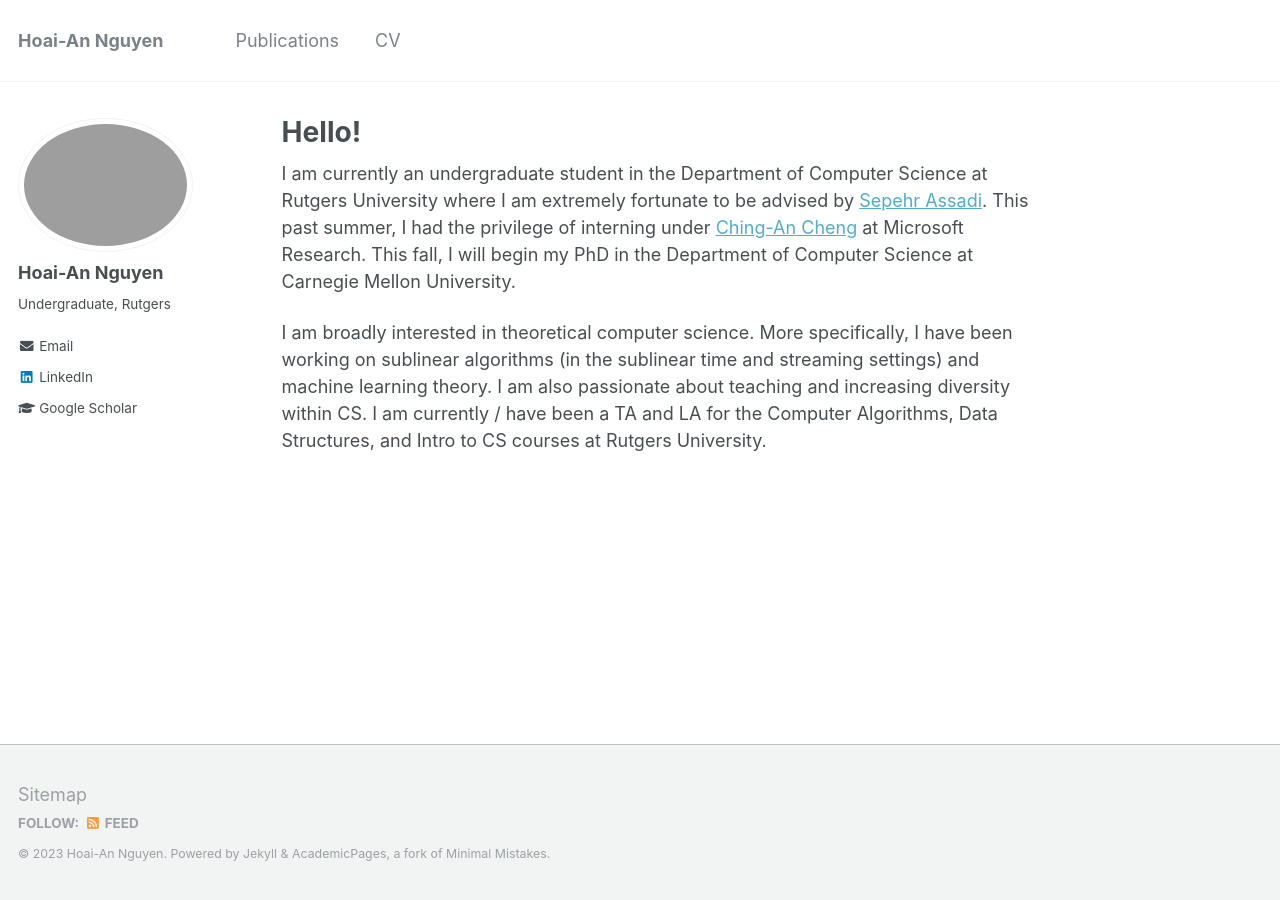
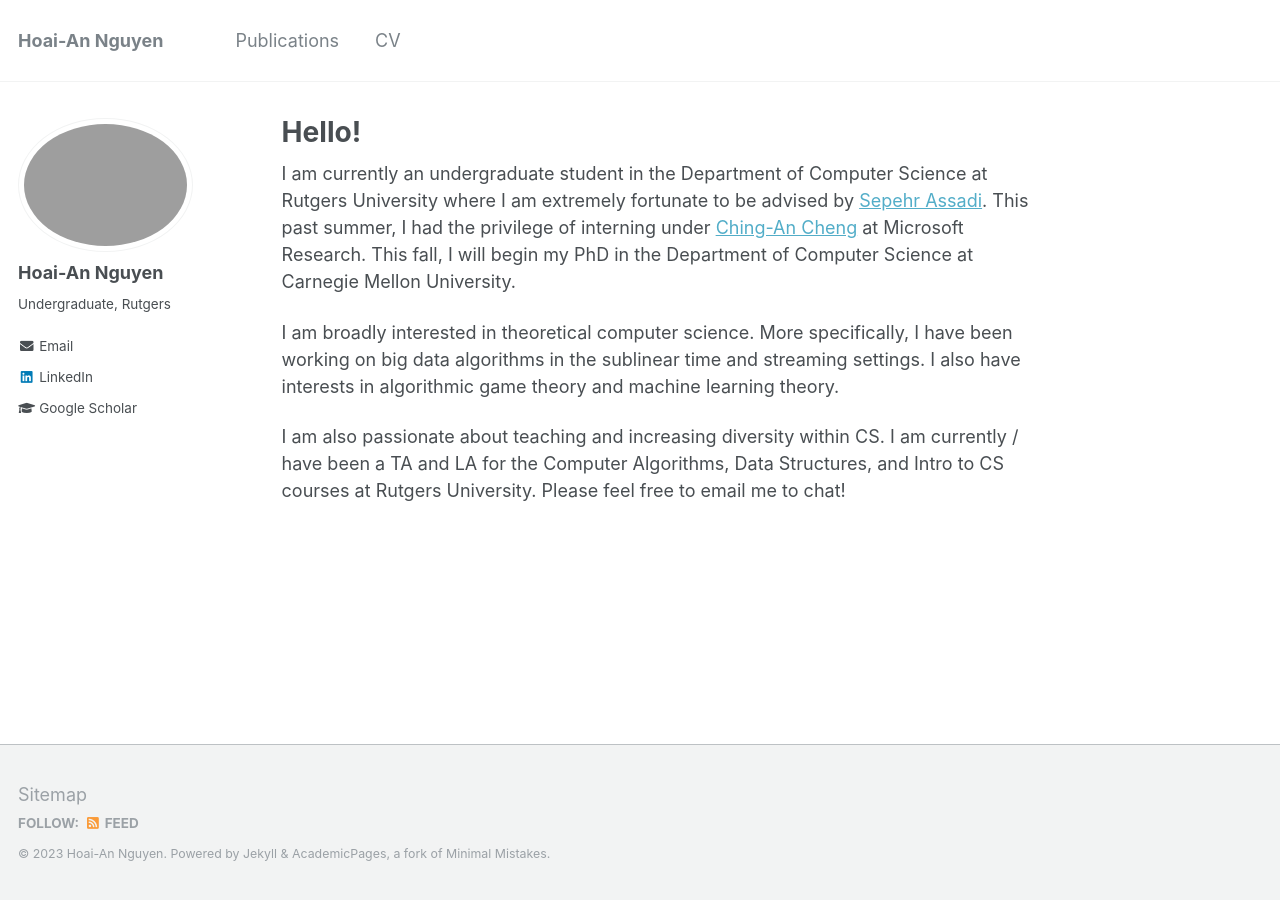
Before and after one commit to hoai77/hoai77.github.io, a Jekyll site: the page built from _pages/about.md, in a window 1280 px wide. Built offline with Jekyll 4.4.1, drawn with Linux system fonts in a browser that asks for light colours.

Commit message:
update bio

```diff
--- a/_pages/about.md
+++ b/_pages/about.md
@@ -9,4 +9,6 @@
 ---
 I am currently an undergraduate student in the Department of Computer Science at Rutgers University where I am extremely fortunate to be advised by [Sepehr Assadi](https://sepehr.assadi.info/). This past summer, I had the privilege of interning under [Ching-An Cheng](https://www.chinganc.com/) at Microsoft Research. This fall, I will begin my PhD in the Department of Computer Science at Carnegie Mellon University.
 
-I am broadly interested in theoretical computer science. More specifically, I have been working on sublinear algorithms (in the sublinear time and streaming settings) and machine learning theory. I am also passionate about teaching and increasing diversity within CS. I am currently / have been a TA and LA for the Computer Algorithms, Data Structures, and Intro to CS courses at Rutgers University.
+I am broadly interested in theoretical computer science. More specifically, I have been working on big data algorithms in the sublinear time and streaming settings. I also have interests in algorithmic game theory and machine learning theory.
+
+I am also passionate about teaching and increasing diversity within CS. I am currently / have been a TA and LA for the Computer Algorithms, Data Structures, and Intro to CS courses at Rutgers University. Please feel free to email me to chat!
```
